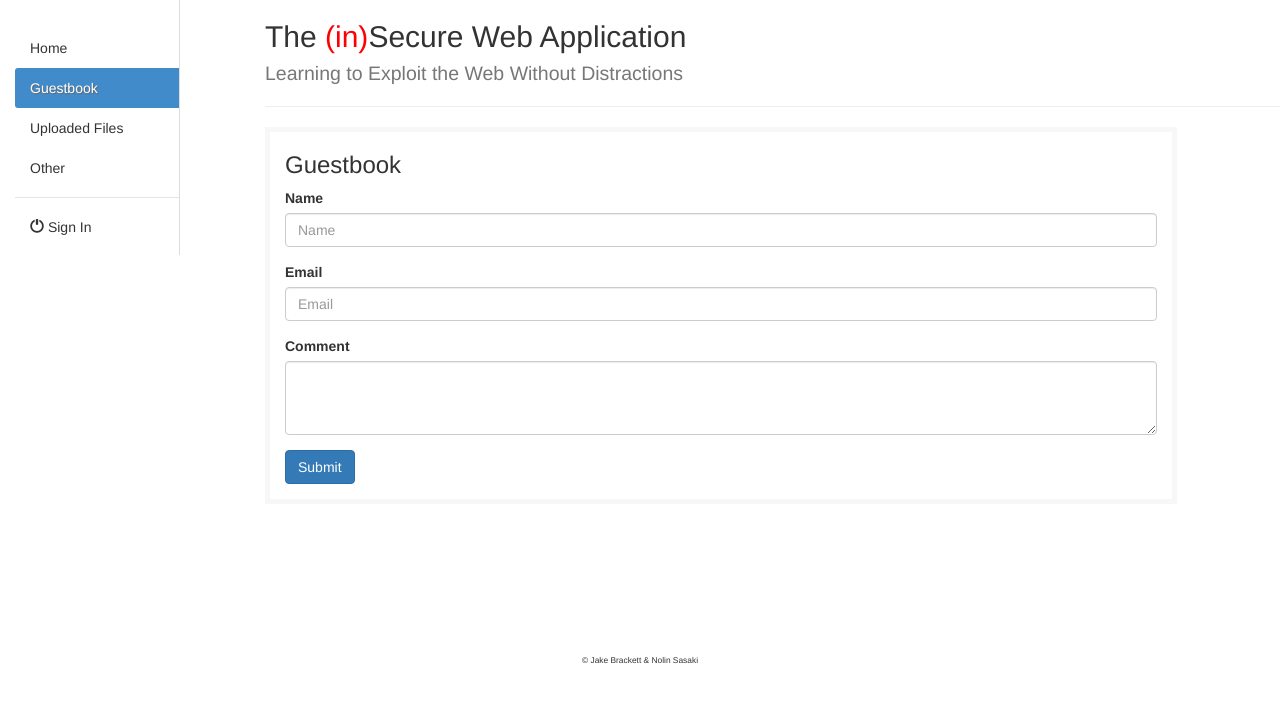
After one commit to JakeBrackett/insecure, a PHP site: page /guestbook.php in a window 1280 px wide. The commit adds this page. Shown: the top 702 px of the page. Run offline with PHP 8.4, Linux system fonts and the light colour scheme; some libraries are stand-ins or nearby versions.

Commit message:
Spelling fixes and added guestbook

```diff
--- a/css/navbar.css
+++ b/css/navbar.css
@@ -55,3 +55,10 @@ footer{
 #secure{
     background-color: #56f888;
 }
+
+/**** Form Controls ****/
+.form-container{
+    border: 5px solid #f7f7f9;
+    padding: 0rem 1.5rem 1.5rem 1.5rem;
+    width: 80%;
+}
--- a/footer.php
+++ b/footer.php
@@ -5,7 +5,9 @@
                 </div> <!-- page content -->
             </div> <!-- page content wrapper -->
         </div> <!-- wrapper -->
+
+    <!-- Bootstrap JS plugins -->
     <script src="https://maxcdn.bootstrapcdn.com/bootstrap/3.3.7/js/bootstrap.min.js" integrity="sha384-Tc5IQib027qvyjSMfHjOMaLkfuWVxZxUPnCJA7l2mCWNIpG9mGCD8wGNIcPD7Txa" crossorigin="anonymous"></script>
     </body>
-    <footer>This page made possible by <a href="https://www.owasp.org">OWASP</a></footer>
+    <footer>© Jake Brackett &amp; Nolin Sasaki</footer>
 </html>
--- /dev/null
+++ b/guestbook.php
@@ -0,0 +1,25 @@
+<?php
+    $title = "!Secure Guestbook";
+    $currentPage = "Guestbook";
+    include("header.php");
+?>
+<div class="form-container">
+    <h3>Guestbook</h3>
+    <form id="guestbook-form">
+        <div class="form-group">
+            <label for="name">Name</label>
+            <input type="text" class="form-control" id="namebox" placeholder="Name">
+        </div>
+        <div class="form-group">
+            <label for="email">Email</label>
+            <input type="email" class="form-control" id="emailbox" placeholder="Email">
+        </div>
+        <div class="form-group">
+            <label for="comment">Comment</label>
+            <textarea class="form-control" id="comments" rows="3"></textarea>
+        </div>
+        <button type="submit" class="btn btn-primary">Submit</button>
+    </form>
+</div>
+
+<?php include("footer.php"); ?>
--- a/header.php
+++ b/header.php
@@ -1,18 +1,17 @@
 <?php session_start(); ?>
 <!DOCTYPE HTML>
+<!-- Variables to Customize: -->
+<!-- $stylesheets - array of custom sheets -->
+<!-- $title - custom tile -->
 <html>
     <head>
+        <!-- JQuery -->
         <script src="//ajax.googleapis.com/ajax/libs/jquery/1.10.2/jquery.min.js"></script>
-
         <!-- Style Sheets -->
         <link rel="stylesheet" href="https://maxcdn.bootstrapcdn.com/bootstrap/3.3.7/css/bootstrap.min.css" integrity="sha384-BVYiiSIFeK1dGmJRAkycuHAHRg32OmUcww7on3RYdg4Va+PmSTsz/K68vbdEjh4u" crossorigin="anonymous">
-
-        <script>
-        $('.modal').modal('show');
-        </script>
-
         <link rel="stylesheet" type="text/css" href="css/navbar.css">
         <?php
+        # $stylesheets
         if(!empty($stylesheets)){
             foreach($stylesheets as $css){
         ?>
@@ -22,8 +21,9 @@
         }
         ?>
         <!-- Meta Attributes -->
-        <title><?php echo($title); ?></title>
-
+        <meta charset="utf-8">
+        <!-- $title -->
+        <title><?php echo((!empty($title)) ? $title : "!Secure Web App"); ?></title>
     </head>
     <body>
         <!-- Login Modal -->
@@ -37,8 +37,8 @@
                         <!-- <img src="logo.png"> -->
                         <form action="login.php" method="post">
                             <div class="form-group">
-                                <label for="uname">Username or Email</label>
-                                <input type="text" name="uname" class="form-control" placeholder="User Name">
+                                <label for="uname">Username</label>
+                                <input type="text" name="uname" class="form-control" placeholder="Username">
                             </div>
                             <div class="form-group">
                                 <label for="password">Password</label>
@@ -63,8 +63,8 @@
                         <div class="row">
                             <div class="col-md-12">
                                 <h2>
-                                    The <span class="title-special">(un)</span>Secure Web Application <br>
-                                    <small>Learning to Exploit the Web, Beautifully</small>
+                                    The <span class="title-special">(in)</span>Secure Web Application <br>
+                                    <small>Learning to Exploit the Web Without Distractions</small>
                                     <hr>
                                 </h2>
 <!-- tags closed in footer.php, both must be included! -->
--- a/index.php
+++ b/index.php
@@ -13,5 +13,5 @@
     <li><a href="https://www.owasp.org/index.php/Category:OWASP_Top_Ten_Project">OWASP Top 10 Web Application Vulnerablities</a></li>
     <li><a href="https://docs.spring.io/spring-security/site/docs/current/reference/html/csrf.html">Cross Site Request Forgery</a></li>
 </ul>
-
+<!-- End Page Content -->
 <?php include("footer.php"); ?>
--- a/navbar.php
+++ b/navbar.php
@@ -8,7 +8,7 @@
                 <?php
                     $urls = array(
                         'Home' => 'index.php',
-                        'Guestbook' => '#',
+                        'Guestbook' => 'guestbook.php',
                         'Uploaded Files' => '#',
                         'Other' => '#'
                     );
```
